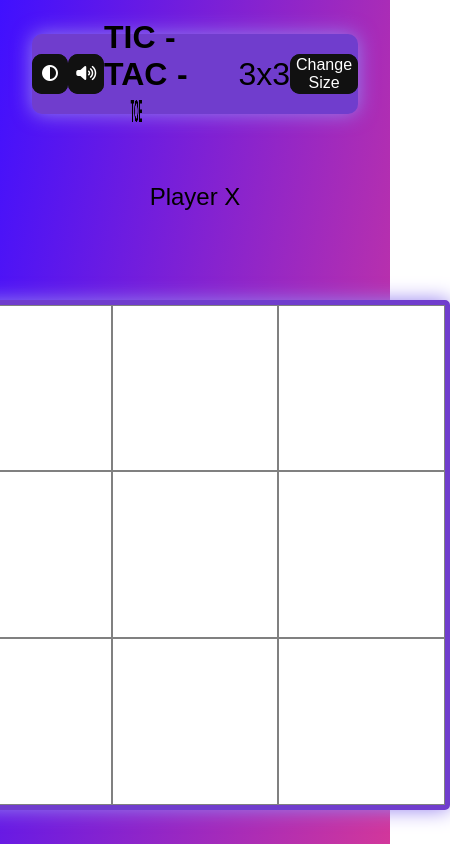
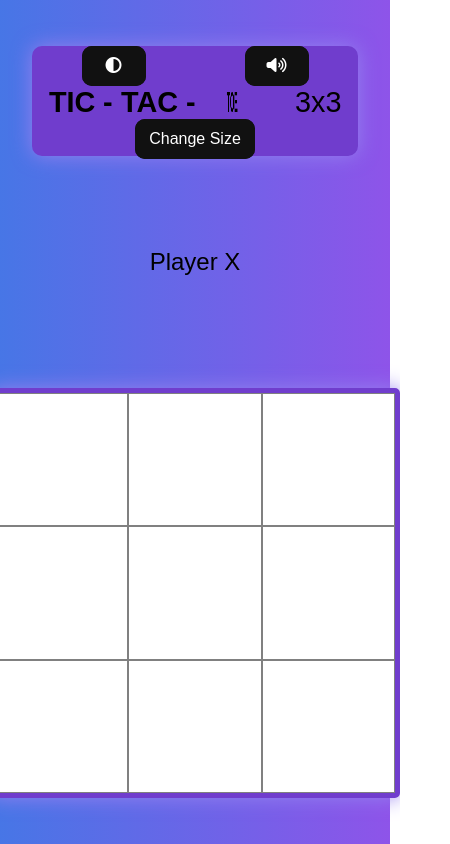
Before and after one commit to Marta109/Marta109.github.io, a plain HTML site: page Tic-Tac-Toe/index.html in a window 390 px wide. Shown: the whole page, 450 px wide, since content can reach past the window. Drawn offline with Linux system fonts and the light colour scheme.

Commit message:
Add files via upload

```diff
--- a/Tic-Tac-Toe/style.css
+++ b/Tic-Tac-Toe/style.css
@@ -12,6 +12,7 @@
 
 body.light {
   --bg-color: linear-gradient(100deg, #4010ff, #d2379b);
+  --bg-color: linear-gradient(to right, #4776e6, #8e54e9);
   --bg-heder: #703dcd;
   --text-color: black;
   --shadow-color: #957fef;
@@ -36,7 +37,6 @@ body.dark {
   display: flex;
   flex-direction: column;
   align-items: center;
-  /* justify-content: start; */
   justify-content: space-around;
   padding: 0.5rem 2rem;
 }
@@ -198,11 +198,6 @@ header .title span {
   width: 100%;
   height: 100%;
   min-width: 500px;
-  /* min-height: 300px; */
-  /* grid-column: 2 / 17; */
-  /* width: 100%;
-  height: 100%;
-  min-width: 300px; */
 }
 
 .board-item {
@@ -214,6 +209,7 @@ header .title span {
 #player {
   font-size: 1.5rem;
   margin: 1rem;
+  color: var(--text-color);
 }
 
 .board-item:hover {
@@ -287,7 +283,6 @@ header .title span {
 
 #input-size {
   font-size: 1.5rem;
-  /* margin: 1rem; */
 }
 
 .validation {
@@ -307,6 +302,7 @@ header .title span {
     height: 80px;
   }
 }
+
 @media (max-width: 665px) {
   header {
     font-size: 2rem;
@@ -316,3 +312,17 @@ header .title span {
     height: 40px;
   }
 }
+
+@media (max-width: 640px) {
+  header {
+    flex-direction: row;
+    flex-wrap: wrap;
+    font-size: 1.8rem;
+    height: 110px;
+  }
+}
+@media (max-width: 550px) {
+  .board-container {
+    min-width: 400px;
+  }
+}
```
